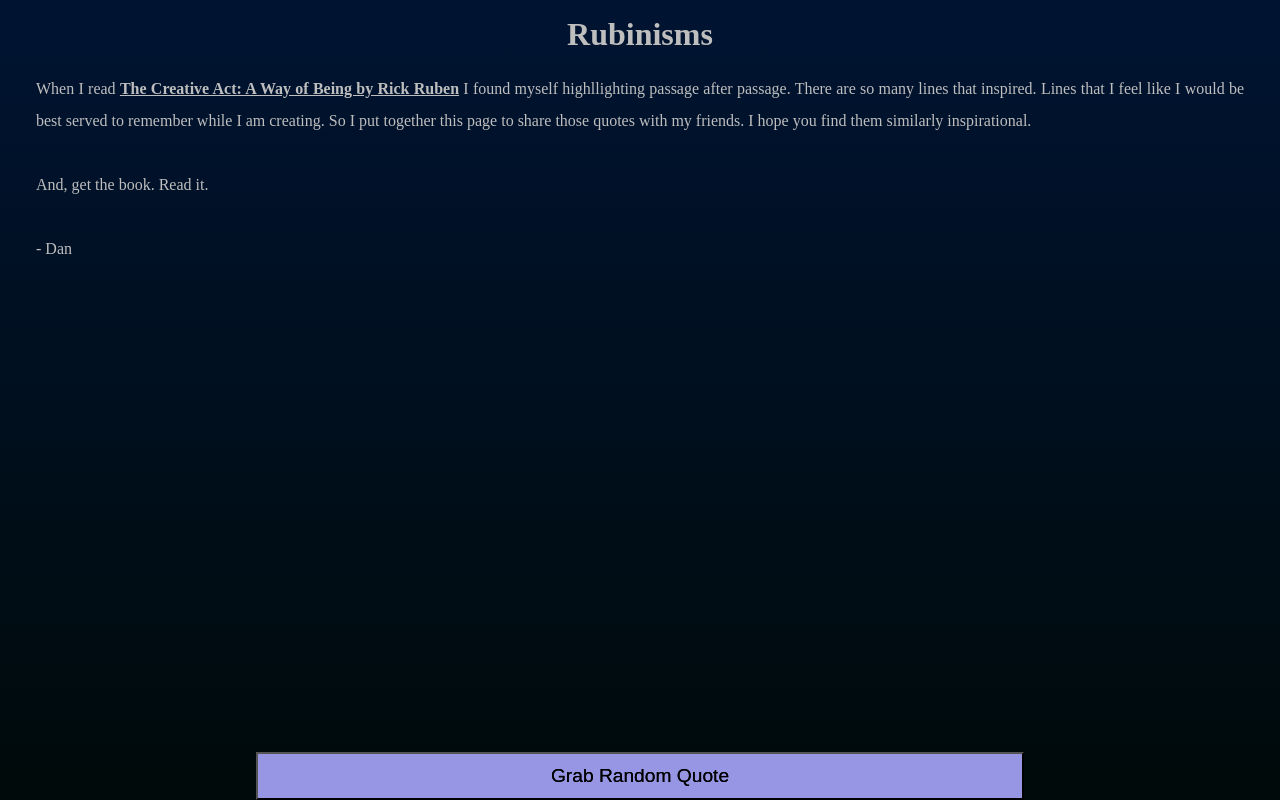
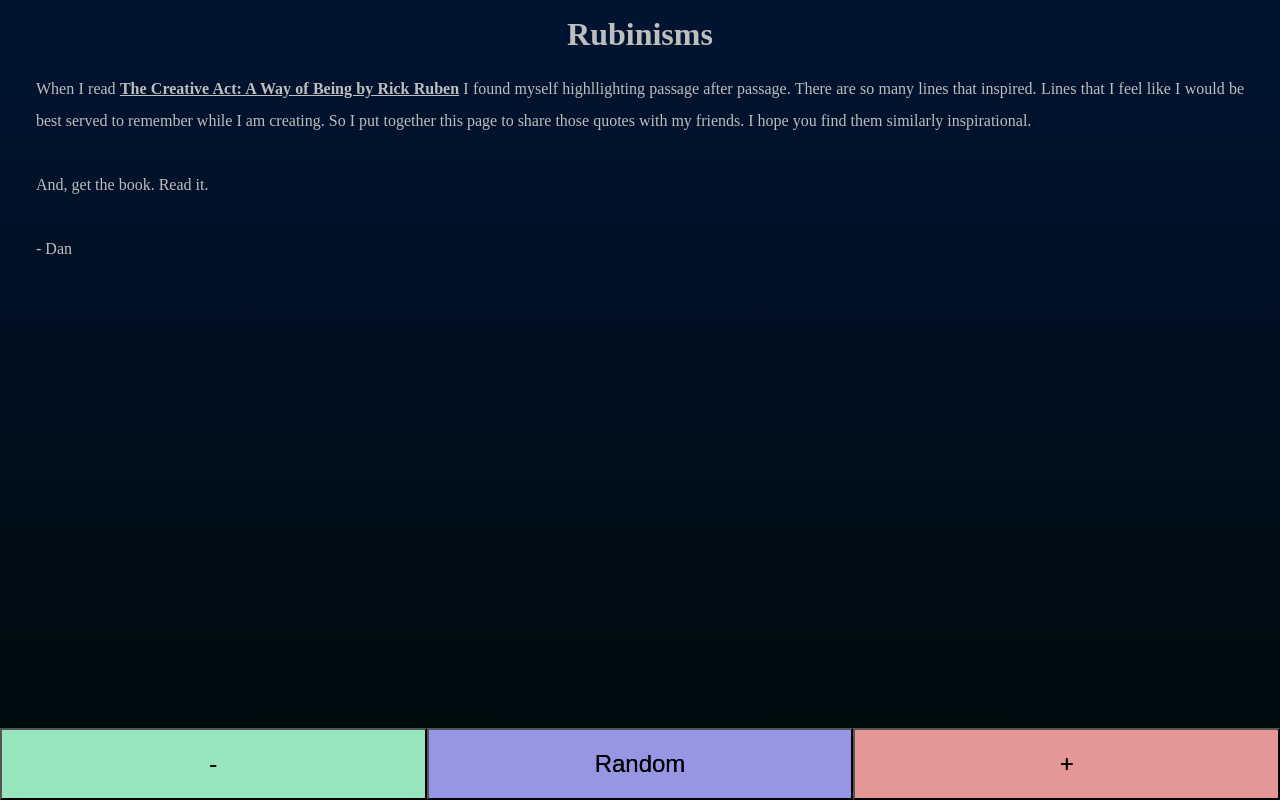
Before and after one commit to ddectis/rubinisms, a Next.js app: page / in a window 1280 px wide. Built offline with nearby package versions, Linux system fonts and the light colour scheme.

Commit message:
added + / - buttons

```diff
--- a/public/rubinisms.json
+++ b/public/rubinisms.json
@@ -221,7 +221,63 @@
       },
       {
         "text": "Set parameters that force you out of your comfort zone."
+      },
+      {
+        "text": "Whatever you choose, decide on a framework that breaks your normal rhythm and see where it leads. Just by the nature of the limitations you set, the work will be different from what you’ve done before. It is of little importance whether it’s better. The purpose is self-discovery."
+      },
+      {
+        "text": "Whatever the case, the decision to limit your work to the familiar is a disservice to both yourself and your audience. The energy of wonder and discovery can get lost when treading the same ground over and over again."
+      },
+      {
+        "text": "This is the essence of great art. We make it for no other purpose than creating our version of the beautiful, bringing all of ourself to every project, whatever its parameters and constraints."
+      },
+      {
+        "text": "There is no more valid metric to predict what someone else might enjoy than us liking it ourselves."
+      },
+      {
+        "text": "any story beyond “I want to make the best thing I can make, whatever it is” are all undermining forces in the quest for greatness."
+      },
+      {
+        "text": "How shall we measure success? It isn’t popularity, money, or critical esteem. Success occurs in the privacy of the soul. It comes in the moment you decide to release the work, before exposure to a single opinion. \n\nWhen you’ve done all you can to bring out the work’s greatest potential. When you’re pleased and ready to let go."
+      },
+      {
+        "text": "Success has nothing to do with variables outside yourself. The process is not the outcome"
+      },
+      {
+        "text": "Our calling is to make beautiful works to the best of our ability. Sometimes they will be applauded or rewarded, sometimes not. If we second-guess our inner knowing to attempt to predict what others may like, our best work will never appear."
+      },
+      {
+        "text": "Most variables are completely out of our control. The only ones we can control are doing our best work, sharing it, starting the next, and not looking back."
+      },
+      {
+        "text": "Your trust in your instincts and excitement are what resonate with others."
+      },
+      {
+        "text": "There’s always a next scene, and that next scene may be one of great beauty and fulfillment."
+      },
+      {
+        "text": "The outcome is not the outcome. The darkness is not an end point, nor is the daylight. They live in a continually unfolding, mutually dependent cycle. Neither is bad or good. They simply exist."
+      },
+      {
+        "text": "Art has the power to snap us out of our transfixion, open our minds to what’s possible, and reconnect with the eternal energy that moves through all things."
+      },
+      {
+        "text": "The ecstatic is our compass, pointing to our true north. It arises genuinely in the process of creation. You’re working and struggling, and suddenly you notice a shift. \n\nA revelation. A small tweak is made, a new angle is revealed, and it takes your breath away."
+      },
+      {
+        "text": "This feeling [a rush of energy, like an answered prayer] is the affirmation that you’re on the right path. It is a nudge to keep going. A sign that you’re working in the direction of greatness, that there is deeper truth in what you’re doing. \n\nIt’s grounded in something worthy. This epiphany is the heart of creativity. It’s something we feel in our whole body. It causes us to snap to attention and quicken our heartbeat, or to laugh in surprise. \n\nIt gives us a glimpse of a higher ideal, opening new possibilities in us that we didn’t know were there. It is so invigorating that it makes all of the laborious, less interesting parts of the work worth doing."
+      },
+      {
+        "text": "The intellect may help complete the work, and it may decipher what is driving our delight in hindsight, but the making of art depends on getting out of our heads."
+      },
+      {
+        "text": "Part of the beauty of creation is that we can surprise ourselves, and make something greater than we’re capable of understanding at the time, if we ever can."
+      },
+      {
+        "text": "Wanting to outperform another artist or make a work better than theirs rarely results in true greatness. Nor is it a mindset that has a healthy impact on the rest of our lives. As Theodore Roosevelt pointed out, comparison is the thief of joy. \n\nBesides, why would we want to create with the purpose of diminishing someone else?"
+      },
+      {
+        "text": "There is another type of competitiveness that might be seen as an infinite gain: a story that can continue to unfold over the course of an artist’s life. \n\nThis is the competition with the self."
       }
-
    ]
 }
--- a/src/pages/index.tsx
+++ b/src/pages/index.tsx
@@ -1,6 +1,6 @@
 import { useState, useEffect } from "react";
 import styles from "@/styles/Home.module.css";
-import Intro from "@/components/Intro"
+import Intro from "@/components/Intro";
 
 interface Quote {
    text: string;
@@ -44,6 +44,24 @@ const JsonParserComponent = () => {
       }
    };
 
+   const getNextQuote = () => {
+      console.log("getting next quote");
+      setQuoteIndex(quoteIndex + 1)
+      if (quoteIndex > quotes.length){
+         setQuoteIndex(0)
+      }
+      setSelectedQuote(quotes[quoteIndex])
+   };
+
+   const getPreviousQuote = () => {
+      console.log("getting previous quote")
+      setQuoteIndex(quoteIndex - 1)
+      if (quoteIndex < 0){
+         setQuoteIndex(quotes.length)
+      }
+      setSelectedQuote(quotes[quoteIndex])
+   };
+
    return (
       <div className={styles.main}>
          {quotesLoaded ? (
@@ -63,12 +81,29 @@ const JsonParserComponent = () => {
             </>
          ) : (
             <>
-               <Intro/>
+               <Intro />
             </>
          )}
-         <button className={styles.getRandomQuoteButton} onClick={getRandomQuote}>
-            Grab Random Quote
-         </button>
+         <div className={styles.navButtonHolder}>
+            <button
+               className={`${styles.getRandomQuoteButton} ${styles.plusQuote}`}
+               onClick={getPreviousQuote}
+            >
+               -
+            </button>
+            <button
+               className={styles.getRandomQuoteButton}
+               onClick={getRandomQuote}
+            >
+               Random
+            </button>
+            <button
+               className={`${styles.getRandomQuoteButton} ${styles.negQuote}`}
+               onClick={getNextQuote}
+            >
+               +
+            </button>
+         </div>
       </div>
    );
 };
--- a/src/styles/Home.module.css
+++ b/src/styles/Home.module.css
@@ -28,19 +28,33 @@
    padding-block: 30px;
 }
 
-.quoteHeading{
-  display: flex;
-    justify-content: space-between;
+.quoteHeading {
+   display: flex;
+   justify-content: space-between;
 }
 
 .getRandomQuoteButton {
-   position: fixed;
-   bottom: 0%;
    width: 60%;
-   height: 2.5em;
-   font-size: 1.2em;
+   height: 3em;
+   font-size: 1.5em;
    background: rgb(150, 150, 229);
    text-shadow: 0 0 black;
+}
+
+.plusQuote {
+   background: rgb(150, 229, 188);
+}
+
+.negQuote {
+   background: rgb(229, 150, 150);;
+}
+
+.navButtonHolder {
+   display: flex;
+   flex-direction: row;
+   position: fixed;
+   bottom: 0;
+   width: 100%;
 }
 
 .description a {
@@ -144,6 +158,7 @@
 .logo {
    position: relative;
 }
+
 /* Enable hover only on non-touch devices */
 @media (hover: hover) and (pointer: fine) {
    .card:hover {
@@ -215,11 +230,9 @@
       border-radius: 0;
       border: none;
       border-bottom: 1px solid rgba(var(--callout-border-rgb), 0.25);
-      background: linear-gradient(
-         to bottom,
-         rgba(var(--background-start-rgb), 1),
-         rgba(var(--callout-rgb), 0.5)
-      );
+      background: linear-gradient(to bottom,
+            rgba(var(--background-start-rgb), 1),
+            rgba(var(--callout-rgb), 0.5));
       background-clip: padding-box;
       backdrop-filter: blur(24px);
    }
@@ -230,11 +243,9 @@
       inset: auto 0 0;
       padding: 2rem;
       height: 200px;
-      background: linear-gradient(
-         to bottom,
-         transparent 0%,
-         rgb(var(--background-end-rgb)) 40%
-      );
+      background: linear-gradient(to bottom,
+            transparent 0%,
+            rgb(var(--background-end-rgb)) 40%);
       z-index: 1;
    }
 }
@@ -260,6 +271,7 @@
    from {
       transform: rotate(360deg);
    }
+
    to {
       transform: rotate(0deg);
    }
```
